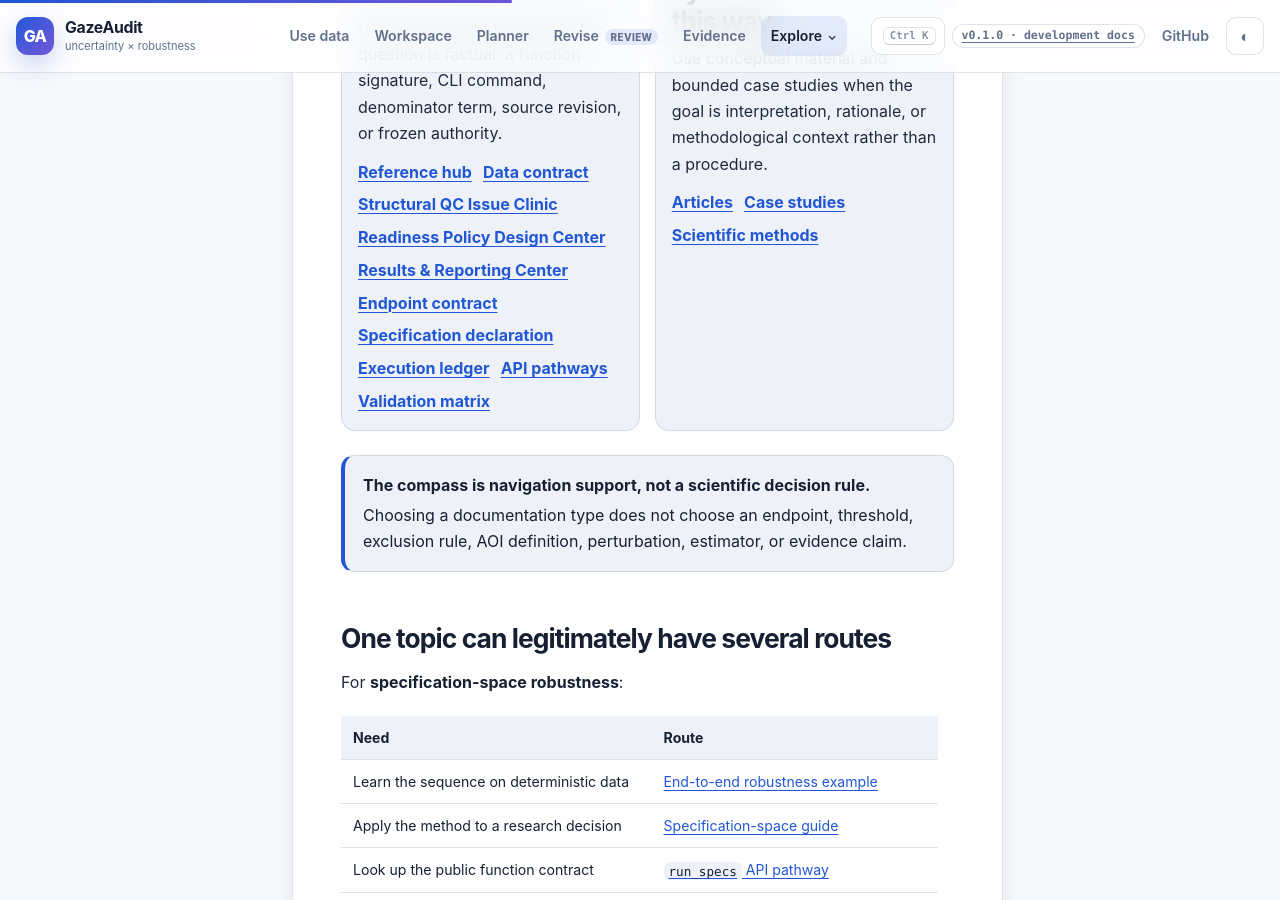
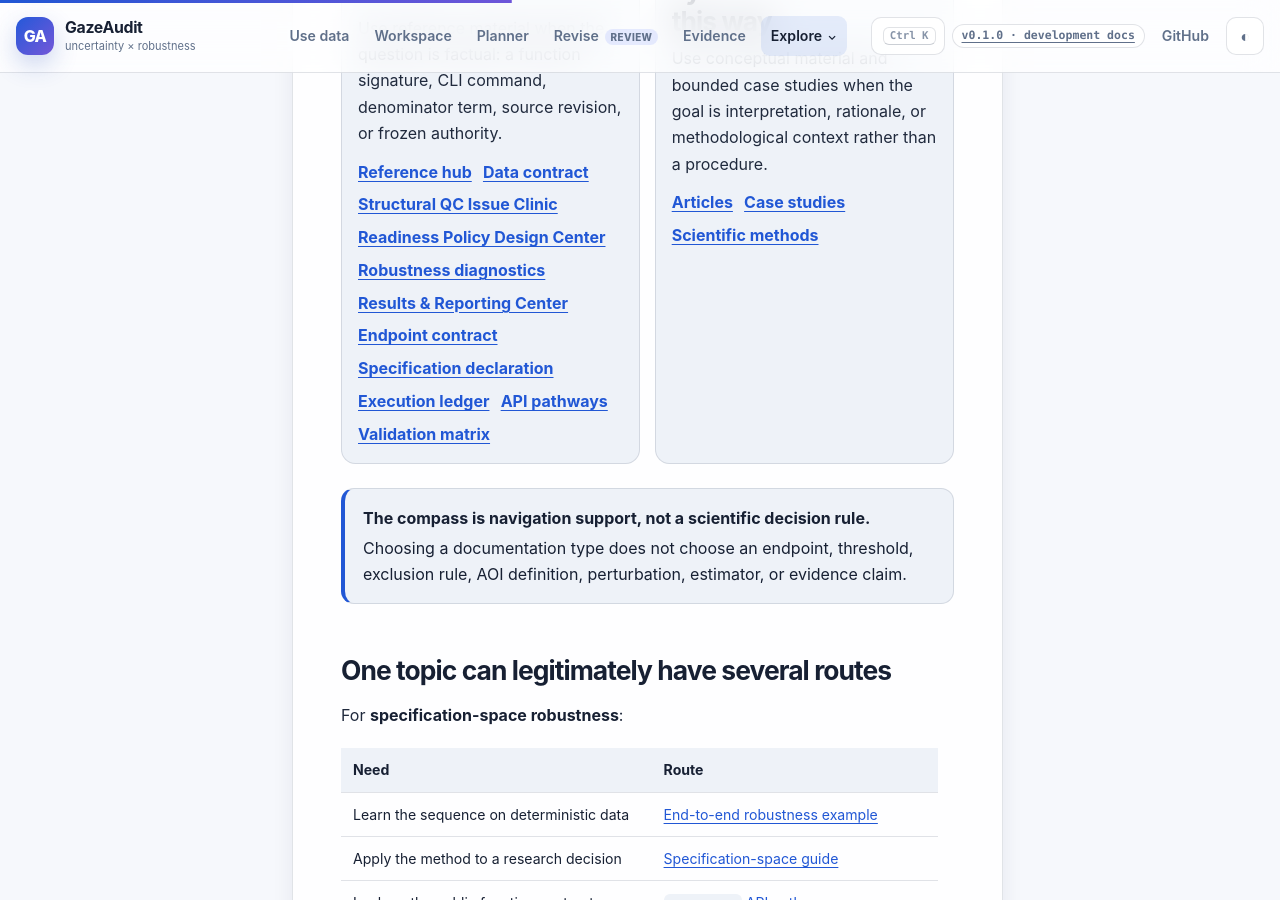
Before and after one commit to stefanosbalaskas/GazeAudit, a Jekyll site: the page built from docs/documentation-map.md, in a window 1280 px wide and 900 px high, scrolled down 1307 px. Built offline with Jekyll 4.4.1, drawn with Linux system fonts in a browser that asks for light colours.

Commit message:
docs: add robustness diagnostics center to compass

```diff
--- a/docs/documentation-map.md
+++ b/docs/documentation-map.md
@@ -55,6 +55,7 @@ This structure is adapted from the tutorial / how-to / reference / explanation s
       <a href="{{ '/docs/data-contract/' | relative_url }}">Data contract</a>
       <a href="{{ '/docs/reference/qc-issue-clinic/' | relative_url }}">Structural QC Issue Clinic</a>
       <a href="{{ '/docs/readiness-policy/' | relative_url }}">Readiness Policy Design Center</a>
+      <a href="{{ '/docs/robustness-diagnostics/' | relative_url }}">Robustness diagnostics</a>
       <a href="{{ '/docs/reporting-center/' | relative_url }}">Results & Reporting Center</a>
       <a href="{{ '/docs/endpoint-contract/' | relative_url }}">Endpoint contract</a>
       <a href="{{ '/docs/specification-declaration/' | relative_url }}">Specification declaration</a>
```
